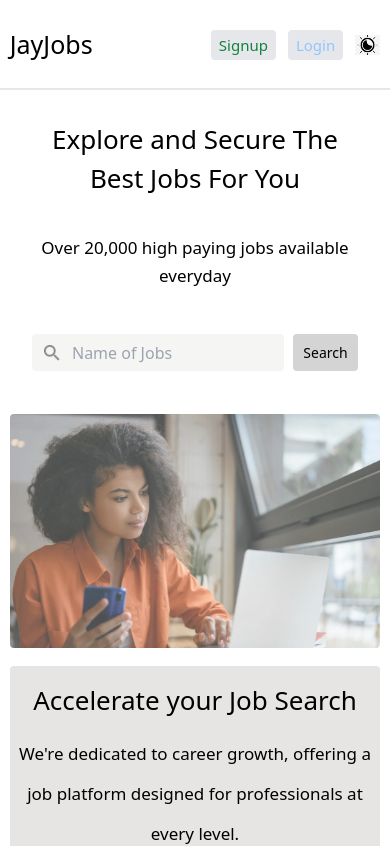
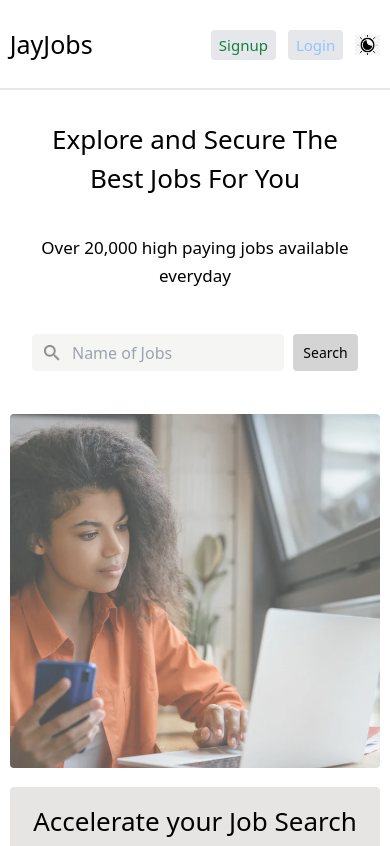
Before and after one commit to Jasin445/JayJobs, a React app: page / in a window 390 px wide. Shown: the top 846 px of the page. Built offline with nearby package versions, Linux system fonts and the light colour scheme; no server answers; the HTML template or start-up script is replaced by a standard one.

Commit message:
image fixes

```diff
--- a/src/index.css
+++ b/src/index.css
@@ -150,4 +150,12 @@
   .edited{
     font-size: 17px;
   }
+
+  .image {
+    background-image: url('./assets/ai-job-search-tools-1024x683.webp');
+    background-repeat: no-repeat;
+    background-position: center top;
+    background-size: cover; /* Keeps image ratio intact */
+    height: 42vh; /* Or any desired height */
+  }
 }
```
